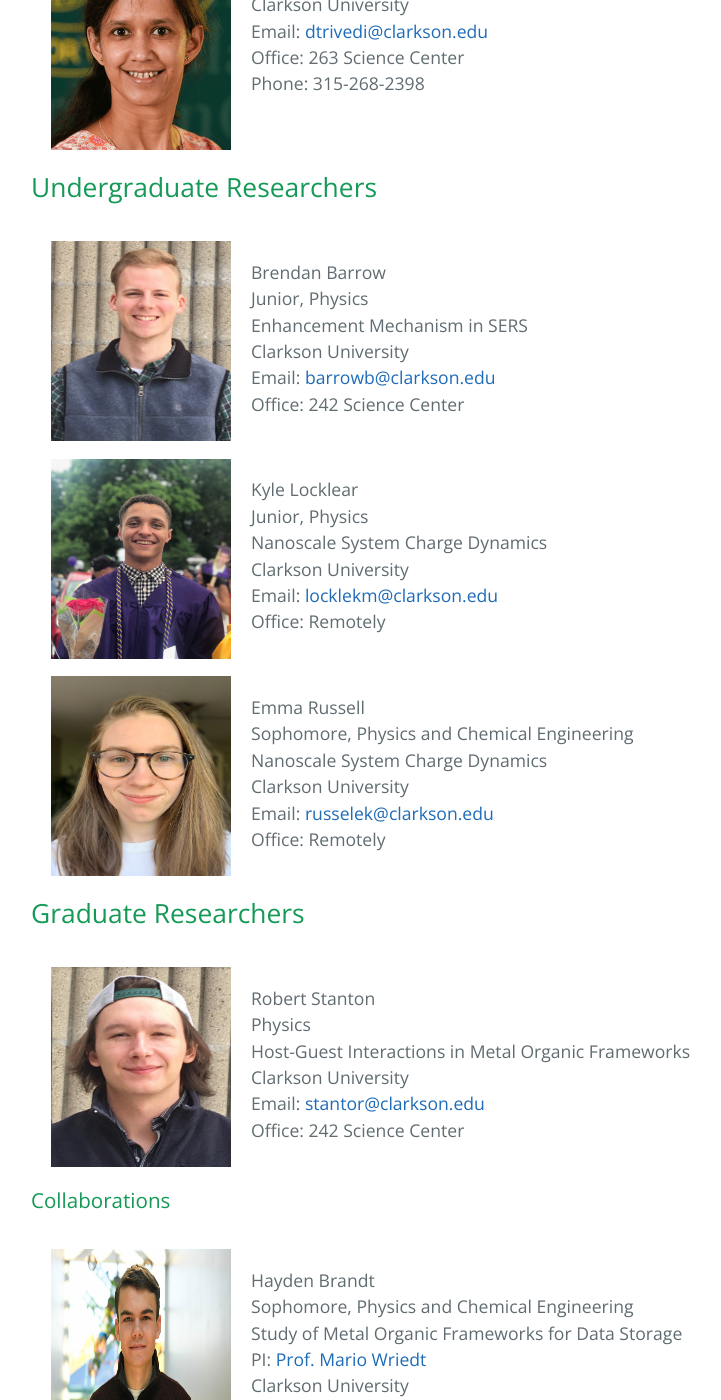
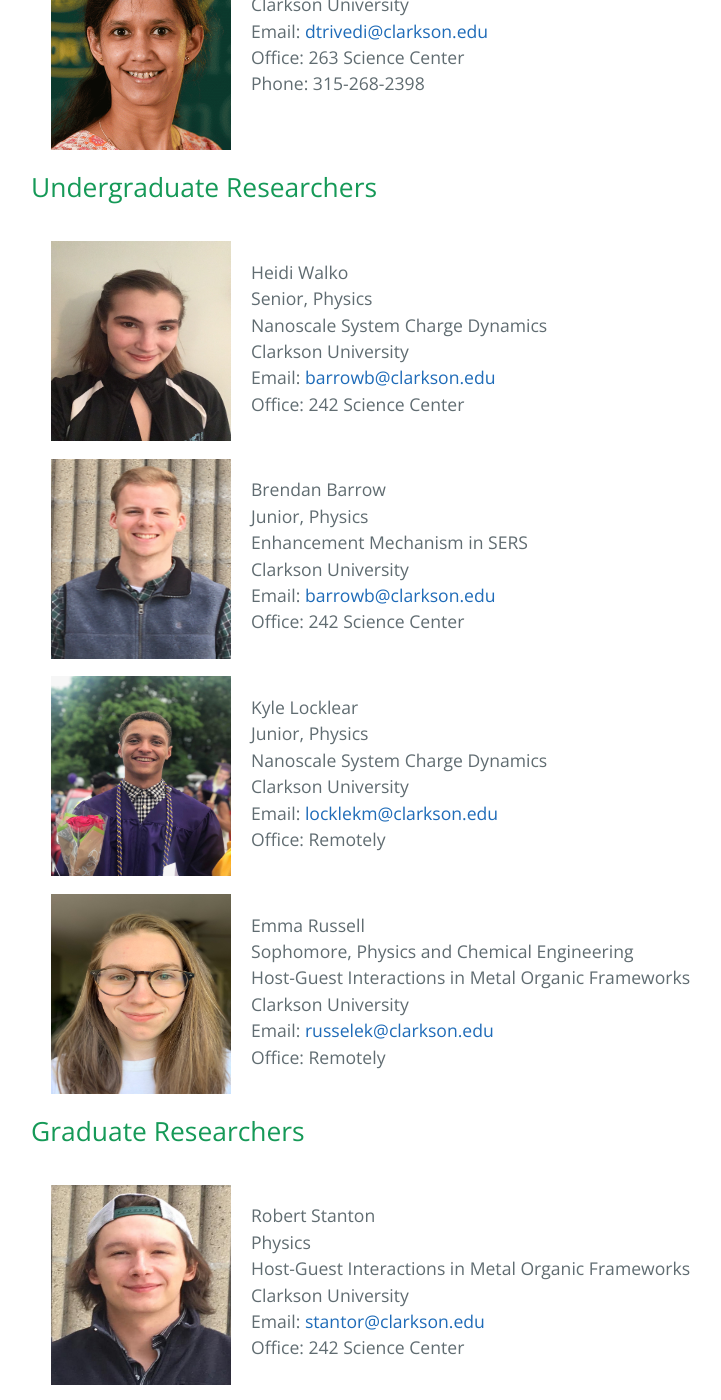
Before and after one commit to dharatrivedi/dharatrivedi.github.io, a Jekyll site: the page built from people.html, in a window 1280 px wide and 1400 px high, scrolled down 582 px. Shown: the whole window, without its empty margins (233-954 px from the left). Built offline with Jekyll 4.4.1, drawn with Linux system fonts in a browser that asks for light colours.

Commit message:
Update people.html

```diff
--- a/people.html
+++ b/people.html
@@ -20,6 +20,18 @@ title: {{ site.name }}
   </ul>
   <ul class="clearfix">
     <h2>Undergraduate Researchers</h2>
+  </ul>
+
+  <ul class="clearfix">
+    <img class="img1" src="/images/HW.jpg" alt="HeidiWalko" width="180" height="200"  hspace="20">
+    <p>
+      Heidi Walko<br />
+      Senior, Physics<br />
+      Nanoscale System Charge Dynamics<br />
+      Clarkson University<br />
+      Email: <a href="mailto:barrowb@clarkson.edu">barrowb@clarkson.edu</a><br />
+      Office: 242 Science Center<br />
+    </p>
   </ul>
   <ul class="clearfix">
     <img class="img1" src="/images/BB.jpg" alt="BrendanBarrow" width="180" height="200"  hspace="20">
@@ -50,7 +62,7 @@ title: {{ site.name }}
     <p>
       Emma Russell<br />
       Sophomore, Physics and Chemical Engineering<br />
-      Nanoscale System Charge Dynamics<br />
+      Host-Guest Interactions in Metal Organic Frameworks<br />
       Clarkson University<br />
       Email: <a href="mailto:russelek@clarkson.edu">russelek@clarkson.edu</a><br />
       Office: Remotely<br />
```
